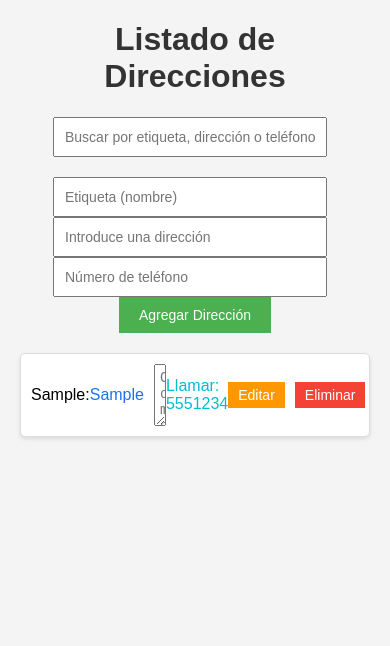
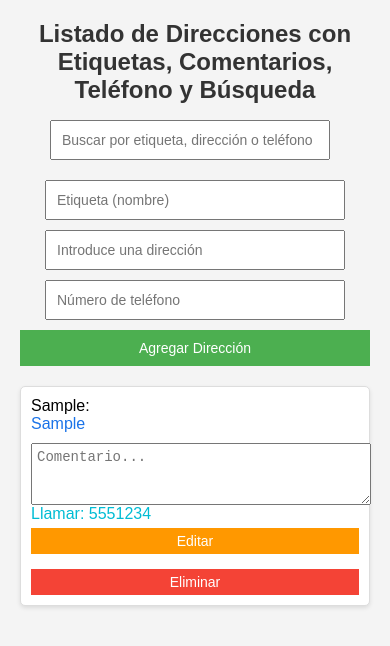
Before and after one commit to malkiya003/revisitas, a plain HTML site: page index.html in a window 390 px wide. Both pictures are taken after typing "Sample", "Sample", "5551234" into the empty fields and a click on the button "Agregar Dirección". Drawn offline with Linux system fonts and the light colour scheme.

Commit message:
Update index.html

```diff
--- a/index.html
+++ b/index.html
@@ -3,7 +3,7 @@
 <head>
     <meta charset="UTF-8">
     <meta name="viewport" content="width=device-width, initial-scale=1.0">
-    <title>Listado de Direcciones Revisitas</title>
+    <title>Listado de Direcciones con Etiquetas, Comentarios, Teléfono y Búsqueda</title>
     <style>
         body {
             font-family: Arial, sans-serif;
@@ -15,15 +15,17 @@
             text-align: center;
             color: #333;
         }
-        .form-container {
+        .form-container, .search-container {
             margin-bottom: 20px;
             text-align: center;
         }
         input[type="text"], input[type="tel"] {
             padding: 10px;
-            width: 250px;
+            width: 80%;
+            max-width: 300px;
             margin-right: 10px;
             font-size: 14px;
+            box-sizing: border-box; /* Asegura que el padding no afecte el tamaño */
         }
         button {
             padding: 10px 20px;
@@ -32,13 +34,10 @@
             color: white;
             border: none;
             cursor: pointer;
+            box-sizing: border-box;
         }
         button:hover {
             background-color: #45a049;
-        }
-        .search-container {
-            margin-bottom: 20px;
-            text-align: center;
         }
         .address-list {
             list-style-type: none;
@@ -52,8 +51,9 @@
             border-radius: 5px;
             box-shadow: 0 2px 4px rgba(0,0,0,0.1);
             display: flex;
+            flex-wrap: wrap;
             justify-content: space-between;
-            align-items: center;
+            align-items: flex-start;
         }
         .address-link {
             color: #1a73e8;
@@ -65,6 +65,7 @@
         .buttons {
             display: flex;
             gap: 10px;
+            flex-wrap: wrap;
         }
         .edit-btn, .delete-btn {
             padding: 5px 10px;
@@ -72,6 +73,7 @@
             color: white;
             border: none;
             cursor: pointer;
+            margin-top: 5px;
         }
         .edit-btn:hover {
             background-color: #e68900;
@@ -83,10 +85,10 @@
             background-color: #d32f2f;
         }
         .comment-box {
-            width: 200px;
+            width: 100%;
             padding: 5px;
             font-size: 14px;
-            margin-left: 10px;
+            margin-top: 10px;
             resize: vertical;
             min-height: 50px;
         }
@@ -97,11 +99,41 @@
         .phone-link:hover {
             text-decoration: underline;
         }
+
+        /* Estilos responsivos */
+        @media screen and (max-width: 768px) {
+            .form-container input[type="text"], .form-container input[type="tel"] {
+                width: 90%; /* Aumentar el tamaño de los inputs en pantallas pequeñas */
+                margin-right: 0;
+                margin-bottom: 10px;
+            }
+            .address-item {
+                flex-direction: column; /* Poner los elementos en columna en pantallas pequeñas */
+                align-items: flex-start;
+            }
+            .buttons {
+                justify-content: center;
+                width: 100%;
+            }
+            .comment-box {
+                width: 100%;
+                margin-top: 10px;
+            }
+        }
+
+        @media screen and (max-width: 480px) {
+            .form-container input[type="text"], .form-container input[type="tel"], button {
+                width: 100%; /* Usar todo el ancho en pantallas muy pequeñas */
+            }
+            h1 {
+                font-size: 1.5rem;
+            }
+        }
     </style>
 </head>
 <body>
 
-    <h1>Listado de Direcciones</h1>
+    <h1>Listado de Direcciones con Etiquetas, Comentarios, Teléfono y Búsqueda</h1>
 
     <!-- Campo de búsqueda -->
     <div class="search-container">
```
